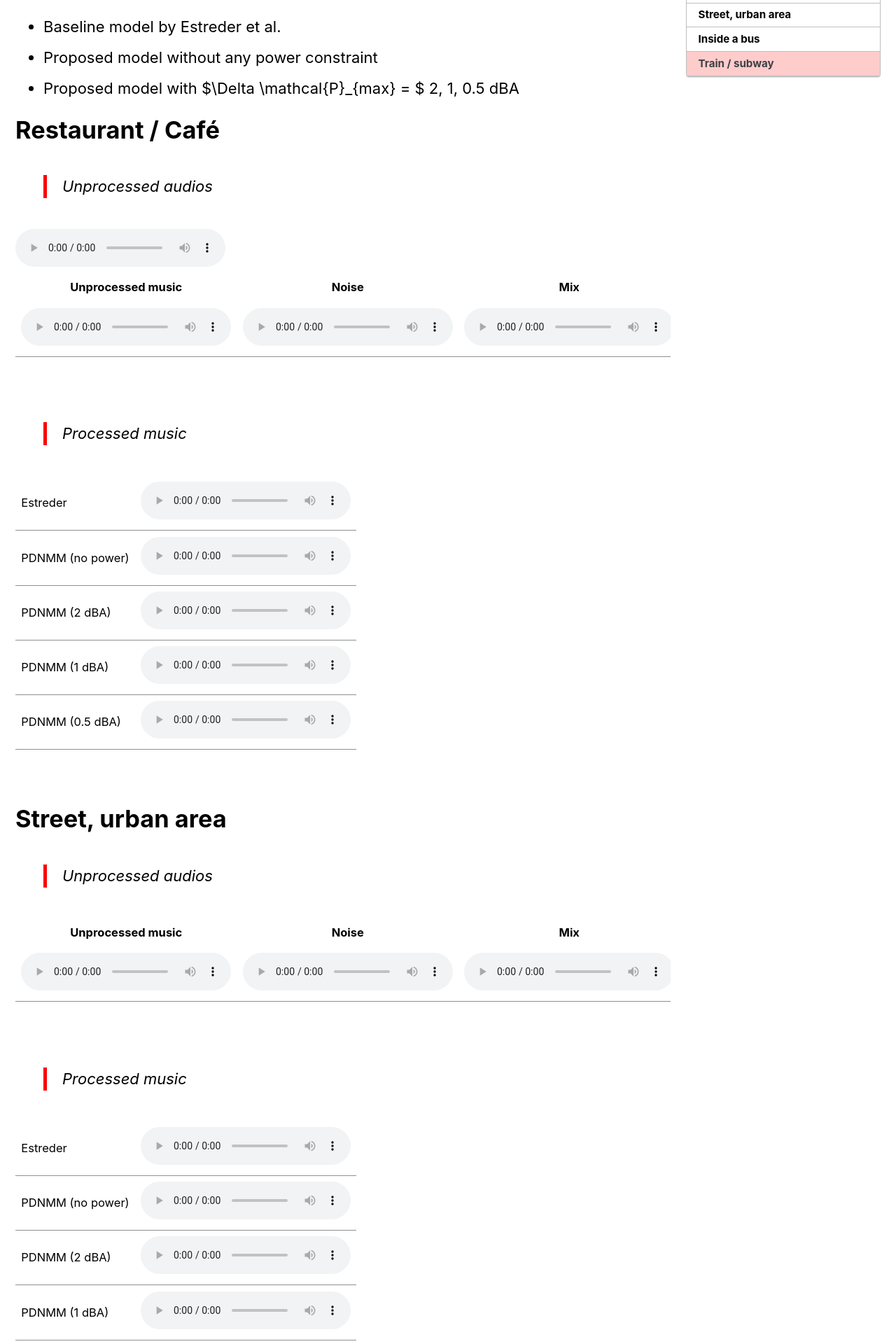
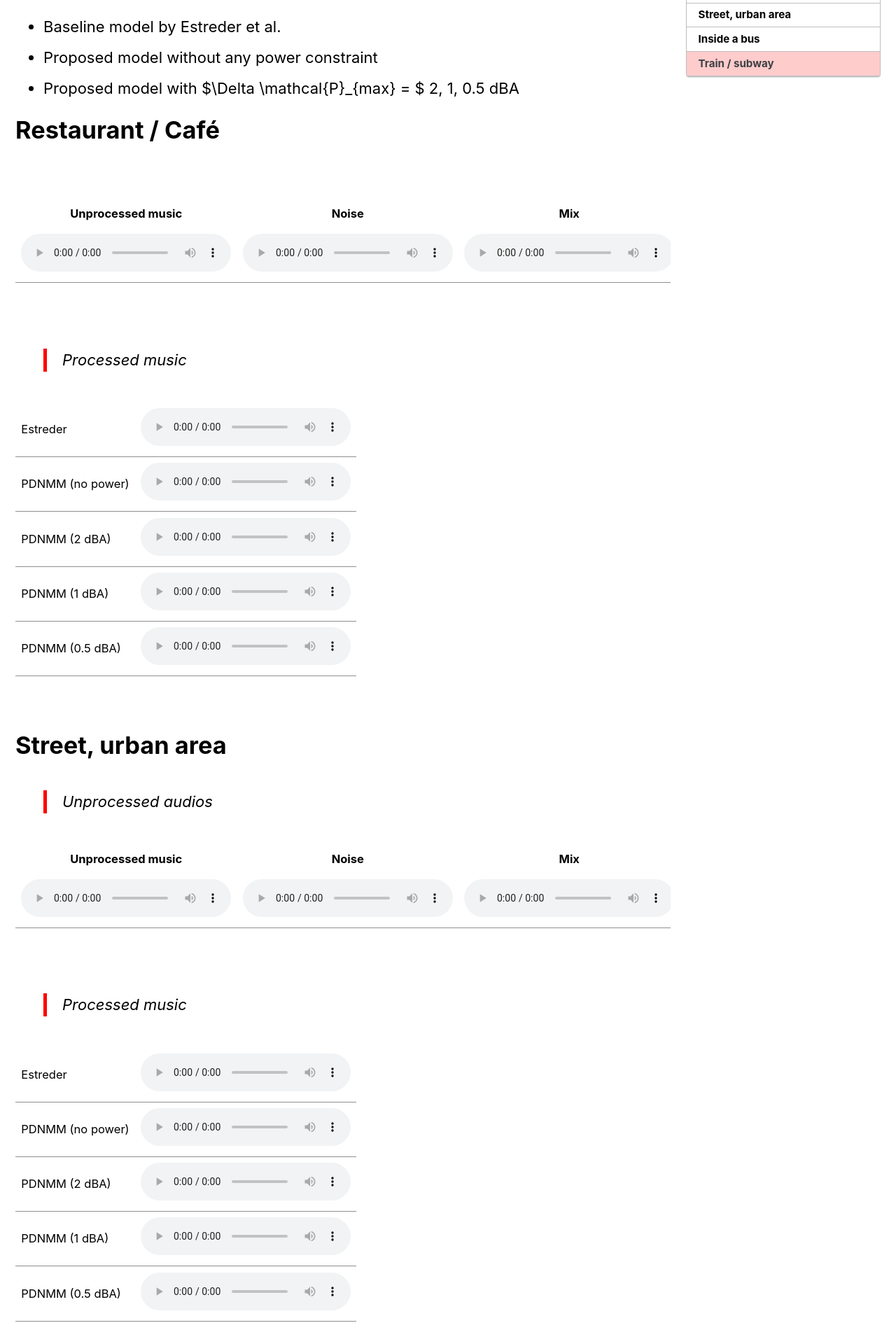
Before and after one commit to ClementineBerger/DPNMM, a Jekyll site: the page built from docs/_pages/audio.md, in a window 1280 px wide. Shown: the part 450-2370 px from the top of the page at 70% size. Built offline with Jekyll 4.4.1, drawn with Linux system fonts in a browser that asks for light colours; cached includes are drawn as plain includes.

Commit message:
Update Github Page

```diff
--- a/docs/_pages/audio.md
+++ b/docs/_pages/audio.md
@@ -20,14 +20,8 @@ This is the audio example page. You will find some audio examples of ambient noi
 - Proposed model with $\Delta \mathcal{P}_{max} = $ 2, 1, 0.5 dBA
 
 # Restaurant / Café
+<br/>
 
-> Unprocessed audios
-
-<html>
-    <audio controls>
-        <source src="audio/restaurant/restaurant_init_music.wav"/>
-    </audio>
-</html>
 
 <html>
 <!-- <head>
--- a/docs/_sass/minimal-mistakes/skins/_contrast.scss
+++ b/docs/_sass/minimal-mistakes/skins/_contrast.scss
@@ -8,7 +8,7 @@ $muted-text-color: $text-color !default;
 $primary-color: #ff0000 !default;
 $border-color: mix(#fff, $text-color, 75%) !default;
 $footer-background-color: #000 !default;
-$link-color: #0000ff !default;
+$link-color: #ff0000 !default;
 $masthead-link-color: $text-color !default;
 $masthead-link-color-hover: $text-color !default;
 $navicon-link-color-hover: mix(#fff, $text-color, 80%) !default;
--- a/docs/index.html
+++ /dev/null
@@ -1,4 +0,0 @@
----
-layout: home
-author_profile: true
----
```
